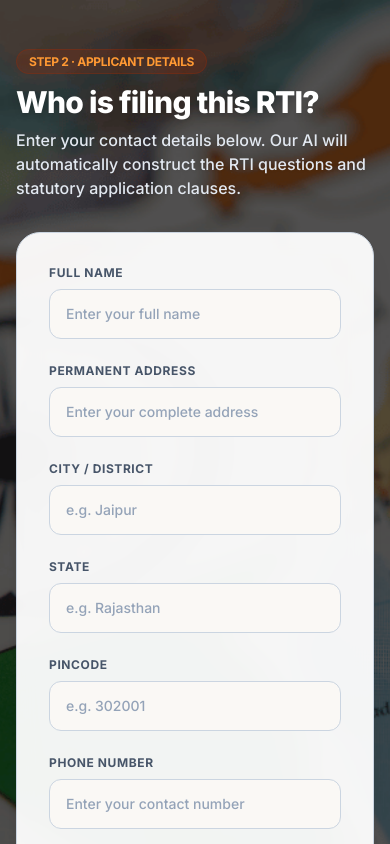
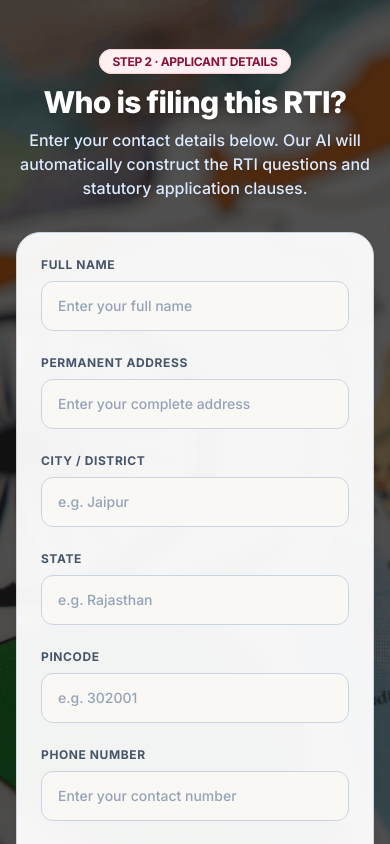
Before and after one commit to Manipal-Map/JanAdhikar-v2, a Next.js app: page /dashboard/rti in a window 390 px wide. Shown: the top 844 px of the page. Built offline with nearby package versions, Linux system fonts and the light colour scheme; no server answers.

Commit message:
Refactor RTIView layout and styles
Updated styling and layout for improved responsiveness and visual consistency.

```diff
--- a/views/RTIView.tsx
+++ b/views/RTIView.tsx
@@ -58,25 +58,25 @@ export default function RTIView() {
 
   return (
     <div
-      className="min-h-screen flex flex-col items-center justify-center p-4 py-12 bg-cover bg-center bg-no-repeat relative text-slate-200 font-sans"
+      className="min-h-screen flex flex-col items-center justify-center p-4 py-12 bg-cover bg-center bg-no-repeat relative font-sans"
       style={{ backgroundImage: "url('/bg.image.png')" }}
     >
       <motion.div initial={{ opacity: 0, y: 15 }} animate={{ opacity: 1, y: 0 }} className="w-full max-w-2xl relative z-10">
 
-        <div className="mb-3">
-          <span className="text-xs font-bold uppercase font-sans tracking-tight text-[#FF9933] bg-[#A32A02]/20 px-3 py-1 rounded-full border border-[#A32A02]/30">
+        <div className="mb-3 text-center sm:text-left">
+          <span className="text-xs font-bold uppercase font-sans tracking-tight text-court-maroon bg-rose-50 px-3 py-1 rounded-full border border-rose-200 shadow-sm">
             STEP 2 · Applicant Details
           </span>
         </div>
 
-        <h1 className="text-3xl sm:text-4xl font-extrabold text-white mb-2 tracking-tight drop-shadow-md">
+        <h1 className="text-3xl sm:text-4xl font-extrabold text-white mb-2 tracking-tight drop-shadow-md text-center sm:text-left">
           Who is filing this RTI?
         </h1>
-        <p className="text-slate-200 mb-8 font-medium drop-shadow-sm">
+        <p className="text-blue-100 mb-8 font-medium drop-shadow-sm text-center sm:text-left">
           Enter your contact details below. Our AI will automatically construct the RTI questions and statutory application clauses.
         </p>
 
-        <form onSubmit={handleSubmit} className="bg-white/95 backdrop-blur-md border border-slate-300 rounded-3xl p-8 shadow-xl space-y-6">
+        <form onSubmit={handleSubmit} className="bg-white/95 backdrop-blur-sm border border-slate-300 rounded-3xl p-6 sm:p-8 shadow-xl space-y-6">
           {INTAKE_FIELDS.map((field) => (
             <div key={field.key} className="space-y-2 text-left">
               <label className="block text-xs font-bold text-slate-600 uppercase tracking-wider">
```
